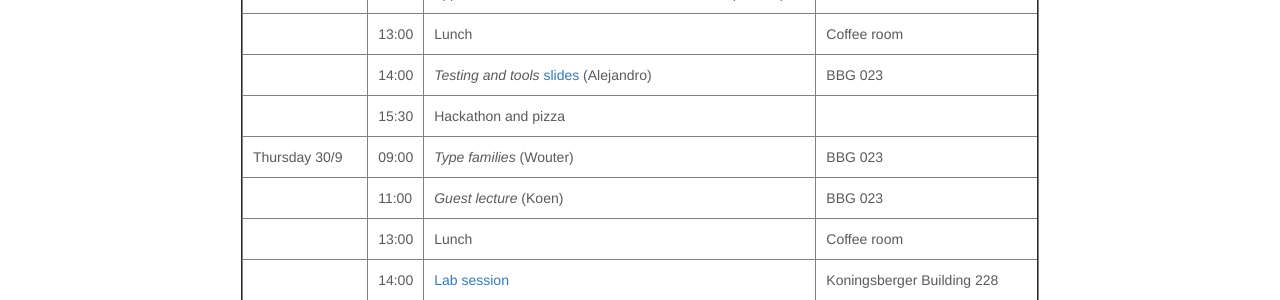
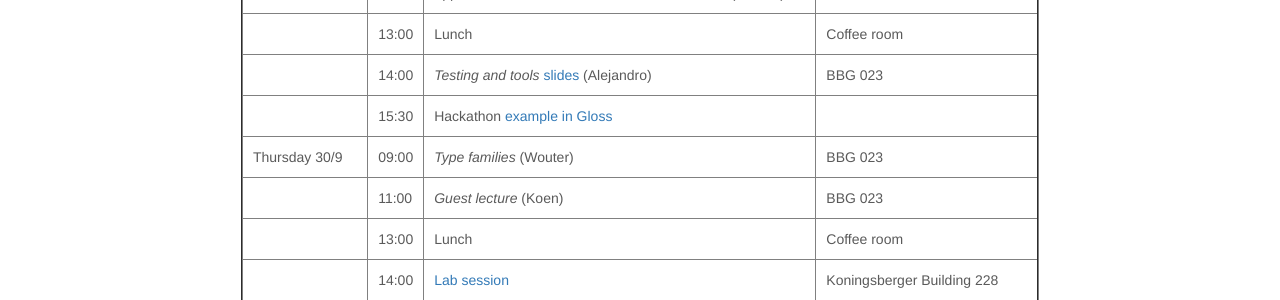
Before and after one commit to uu-afp/uu-afp.github.io, a Jekyll site: the page built from schedule.html, in a window 1280 px wide. Shown: the part 987-1287 px from the top of the page. Built offline with Jekyll 4.4.1, drawn with Linux system fonts in a browser that asks for light colours; nearby versions of some CDN libraries.

Commit message:
Add gloss-counter example

```diff
--- a/schedule.html
+++ b/schedule.html
@@ -159,7 +159,7 @@ will be in the adjacent Koningsberger building (KBG).</p>
     <tr>
       <td></td>
       <td>15:30</td>
-      <td>Hackathon and pizza</td>
+      <td>Hackathon <a href="slides/gloss-counter.zip">example in Gloss</a></td>
     </tr>
 
 
```
Also changed, not shown: 1 other file.
